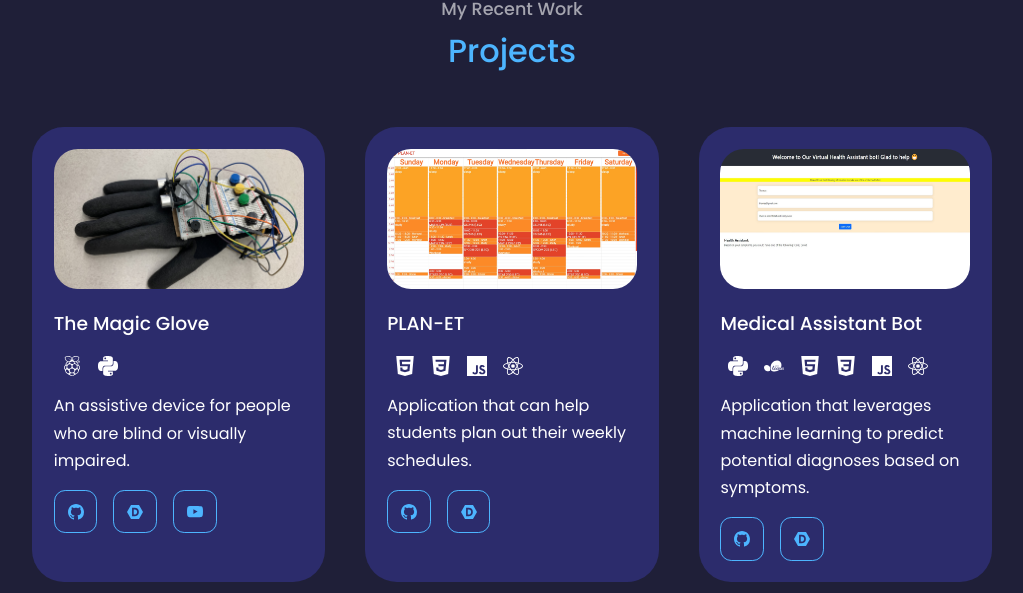
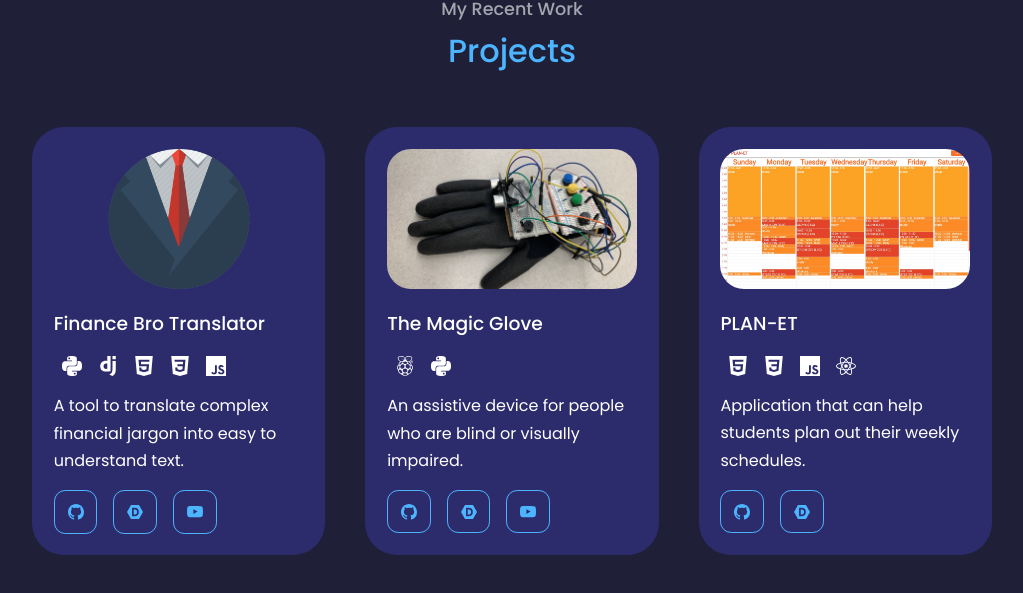
Before and after one commit to thomashart17/thomashart17.github.io, a React (Create React App) app: page / in a window 1280 px wide. Shown: the part 4159-4752 px from the top of the page, without its empty margins (128-1151 px from the left). Built offline with nearby package versions, Linux system fonts and the light colour scheme.

Commit message:
Updated projects

```diff
--- a/src/components/projects/Projects.jsx
+++ b/src/components/projects/Projects.jsx
@@ -1,5 +1,6 @@
 import React from 'react'
 import './projects.css'
+import FinanceBroTranslator from '../../assets/FinanceBroTranslator.png'
 import MagicGlove from '../../assets/MagicGlove.jpg'
 import Planet from '../../assets/Plan-et.jpg'
 import MedicalAssistantBot from '../../assets/MedicalAssistantBot.jpg'
@@ -12,7 +13,7 @@ import MiniGolf from '../../assets/MiniGolf.jpg'
 import GolfStats from '../../assets/GolfStats.jpg'
 import DiscordBot from '../../assets/DiscordBot.jpg'
 import { BsGithub, BsYoutube } from 'react-icons/bs'
-import { SiDevpost, SiC, SiCplusplus, SiPython, SiJava, SiJavascript, SiHtml5, SiCss3, SiReact, SiArduino, SiAndroid, SiStmicroelectronics, SiScikitlearn, SiRaspberrypi } from 'react-icons/si'
+import { SiDjango, SiDevpost, SiC, SiCplusplus, SiPython, SiJava, SiJavascript, SiHtml5, SiCss3, SiReact, SiArduino, SiAndroid, SiStmicroelectronics, SiScikitlearn, SiRaspberrypi } from 'react-icons/si'
 
 const logos = {
   'Android': <SiAndroid size={20} />,
@@ -20,6 +21,7 @@ const logos = {
   'C': <SiC size={20} />,
   'C++': <SiCplusplus size={20} />,
   'CSS': <SiCss3 size={20} />,
+  'Django': <SiDjango size={20} />,
   'HTML': <SiHtml5 size={20} />,
   'Java': <SiJava size={20} />,
   'JavaScript': <SiJavascript size={20} />,
@@ -31,6 +33,32 @@ const logos = {
 }
 
 const data = [
+  {
+    image: FinanceBroTranslator,
+    title: 'Finance Bro Translator',
+    languages: [
+      'Python',
+      'Django',
+      'HTML',
+      'CSS',
+      'JavaScript',
+    ],
+    description: 'A tool to translate complex financial jargon into easy to understand text.',
+    links: [
+      {
+        link: 'https://github.com/henryklinck/finance_translator',
+        icon: <BsGithub />,
+      },
+      {
+        link: 'https://devpost.com/software/finance-bros-translator',
+        icon: <SiDevpost />,
+      },
+      {
+        link: 'https://www.youtube.com/watch?v=Nm6n0PFawEQ',
+        icon: <BsYoutube />,
+      },
+    ],
+  },
   {
     image: MagicGlove,
     title: 'The Magic Glove',
```
Also changed, not shown: src/assets/FinanceBroTranslator.png (added).
